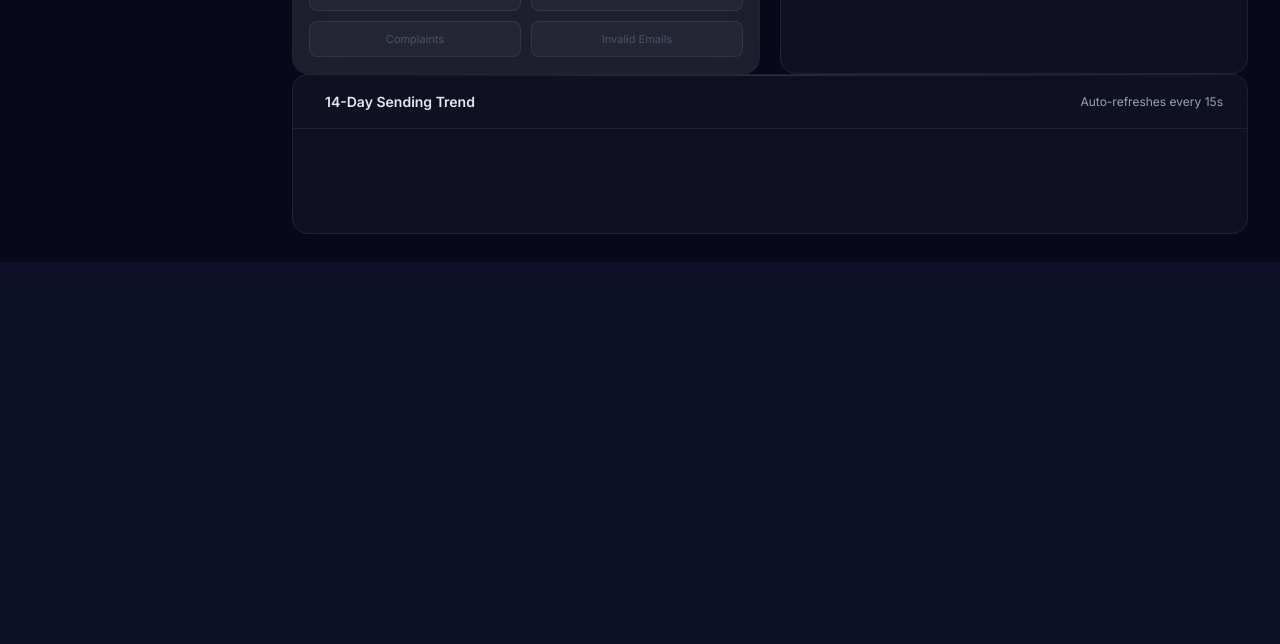
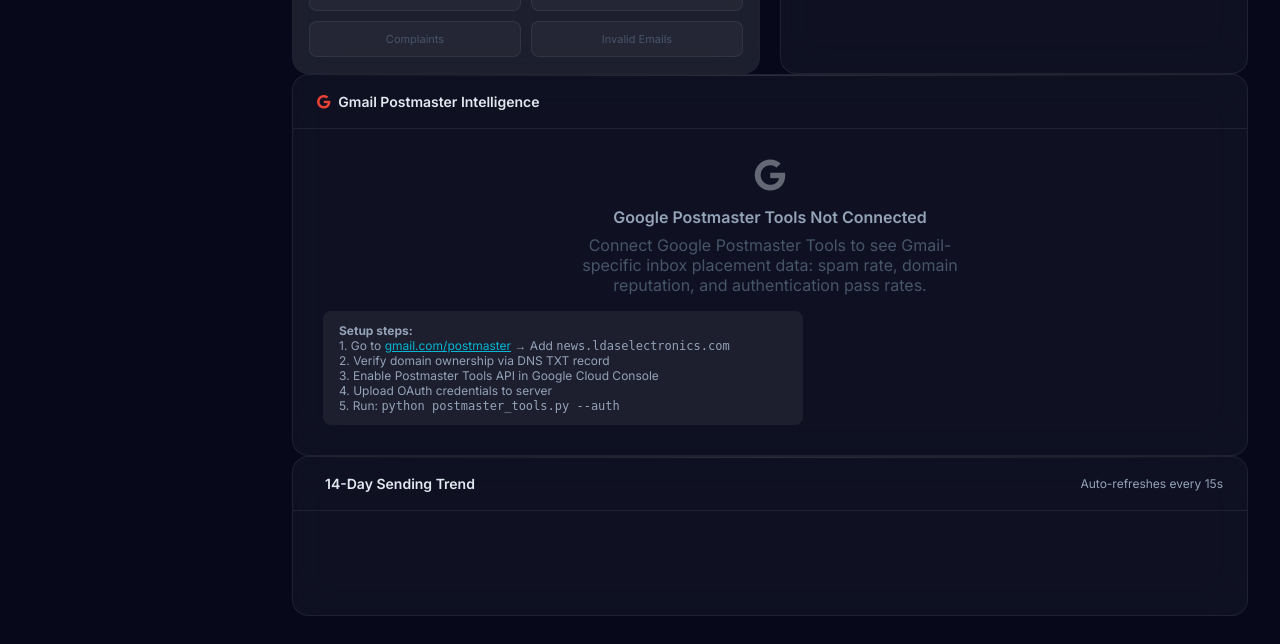
Before and after one commit to davinderpreet/mailenginehub, a Python web app: template templates/warmup.html in a window 1280 px wide. Shown: the part 2032-2676 px from the top of the page. Before the commit the page ends 2294 px from the top, so only its background shows below. Run offline with Jinja, Linux system fonts and the light colour scheme; the template is opened without the code that fills it, so the values that code supplies are empty.

Commit message:
feat: Gmail Postmaster Tools dashboard + setup instructions
- PostmasterMetric model for storing daily Gmail metrics
- postmaster_tools.py: OAuth2 auth, API fetch, nightly sync at 6:30am
- Warmup dashboard: Gmail Intelligence card with spam rate, domain
  reputation, DKIM/DMARC pass rates, spam trend chart
- Shows setup instructions when not yet connected

Co-Authored-By: Claude Opus 4.6 (1M context) <noreply@anthropic.com>

```diff
--- a/templates/warmup.html
+++ b/templates/warmup.html
@@ -777,6 +777,102 @@
 
 </div>
 
+<!-- ── Gmail Postmaster Tools Intelligence ── -->
+{% if postmaster_latest %}
+<div class="card">
+  <div class="card-header">
+    <div class="card-title"><i class="fab fa-google" style="color:#ea4335;margin-right:8px;"></i>Gmail Postmaster Intelligence</div>
+    <span style="font-size:12px;color:#94a3b8;">{{ postmaster_latest.date.strftime('%b %d, %Y') if postmaster_latest.date else 'Latest' }}</span>
+  </div>
+
+  <div style="display:grid;grid-template-columns:repeat(4, 1fr);gap:12px;padding:16px;">
+    <!-- Spam Rate -->
+    <div style="text-align:center;padding:16px;background:var(--surface2);border-radius:10px;border:1px solid var(--border);">
+      <div style="font-size:11px;color:var(--text3);margin-bottom:6px;">USER SPAM RATE</div>
+      <div style="font-size:28px;font-weight:800;color:{% if postmaster_latest.spam_rate <= 0.001 %}#22c55e{% elif postmaster_latest.spam_rate <= 0.003 %}#f97316{% else %}#ef4444{% endif %};">
+        {{ "%.2f"|format(postmaster_latest.spam_rate * 100) }}%
+      </div>
+      <div style="font-size:10px;color:var(--text3);margin-top:4px;">Target: &lt; 0.10%</div>
+    </div>
+
+    <!-- Domain Reputation -->
+    <div style="text-align:center;padding:16px;background:var(--surface2);border-radius:10px;border:1px solid var(--border);">
+      <div style="font-size:11px;color:var(--text3);margin-bottom:6px;">DOMAIN REPUTATION</div>
+      <div style="font-size:28px;font-weight:800;color:{% if postmaster_latest.domain_reputation == 'HIGH' %}#22c55e{% elif postmaster_latest.domain_reputation == 'MEDIUM' %}#f97316{% else %}#ef4444{% endif %};">
+        {{ postmaster_latest.domain_reputation or 'N/A' }}
+      </div>
+      <div style="font-size:10px;color:var(--text3);margin-top:4px;">Gmail's trust score</div>
+    </div>
+
+    <!-- DKIM Pass Rate -->
+    <div style="text-align:center;padding:16px;background:var(--surface2);border-radius:10px;border:1px solid var(--border);">
+      <div style="font-size:11px;color:var(--text3);margin-bottom:6px;">DKIM PASS RATE</div>
+      <div style="font-size:28px;font-weight:800;color:{% if postmaster_latest.dkim_success_rate >= 0.95 %}#22c55e{% elif postmaster_latest.dkim_success_rate >= 0.80 %}#f97316{% else %}#ef4444{% endif %};">
+        {{ "%.0f"|format(postmaster_latest.dkim_success_rate * 100) }}%
+      </div>
+      <div style="font-size:10px;color:var(--text3);margin-top:4px;">Target: 100%</div>
+    </div>
+
+    <!-- DMARC Pass Rate -->
+    <div style="text-align:center;padding:16px;background:var(--surface2);border-radius:10px;border:1px solid var(--border);">
+      <div style="font-size:11px;color:var(--text3);margin-bottom:6px;">DMARC PASS RATE</div>
+      <div style="font-size:28px;font-weight:800;color:{% if postmaster_latest.dmarc_success_rate >= 0.95 %}#22c55e{% elif postmaster_latest.dmarc_success_rate >= 0.80 %}#f97316{% else %}#ef4444{% endif %};">
+        {{ "%.0f"|format(postmaster_latest.dmarc_success_rate * 100) }}%
+      </div>
+      <div style="font-size:10px;color:var(--text3);margin-top:4px;">Target: 100%</div>
+    </div>
+  </div>
+
+  {% if postmaster_trend and postmaster_trend|length > 1 %}
+  <!-- Spam Rate Trend -->
+  <div style="padding:0 16px 16px;">
+    <div style="font-size:12px;font-weight:600;color:var(--text2);margin-bottom:8px;">Spam Rate Trend (last {{ postmaster_trend|length }} days)</div>
+    <div style="display:flex;align-items:flex-end;gap:3px;height:60px;">
+      {% for m in postmaster_trend %}
+      {% set bar_pct = (m.spam_rate * 10000)|int %}
+      {% set bar_h = [bar_pct, 100]|min %}
+      <div style="flex:1;background:{% if m.spam_rate <= 0.001 %}rgba(34,197,94,0.5){% elif m.spam_rate <= 0.003 %}rgba(249,115,22,0.5){% else %}rgba(239,68,68,0.5){% endif %};height:{{ [bar_h, 2]|max }}%;border-radius:3px 3px 0 0;" title="{{ m.date }}: {{ '%.3f'|format(m.spam_rate * 100) }}%"></div>
+      {% endfor %}
+    </div>
+    <div style="display:flex;justify-content:space-between;font-size:10px;color:var(--text3);margin-top:4px;">
+      <span>{{ postmaster_trend[0].date.strftime('%b %d') }}</span>
+      <span>{{ postmaster_trend[-1].date.strftime('%b %d') }}</span>
+    </div>
+  </div>
+  {% endif %}
+
+  <div style="padding:0 16px 16px;">
+    <div style="padding:10px 14px;background:var(--surface2);border-radius:8px;font-size:12px;color:var(--text2);line-height:1.5;">
+      <strong style="color:var(--text);">What Gmail tells us:</strong>
+      Spam rate must stay under 0.10% (never above 0.30%). Domain reputation of HIGH means inbox placement.
+      MEDIUM or LOW means Promotions tab or spam. Data updates daily with ~24h delay.
+    </div>
+  </div>
+</div>
+{% else %}
+<div class="card">
+  <div class="card-header">
+    <div class="card-title"><i class="fab fa-google" style="color:#ea4335;margin-right:8px;"></i>Gmail Postmaster Intelligence</div>
+  </div>
+  <div class="empty-state" style="padding:30px;">
+    <i class="fab fa-google" style="color:#e2e8f0;font-size:32px;"></i>
+    <h3>Google Postmaster Tools Not Connected</h3>
+    <p style="max-width:420px;margin:0 auto;color:var(--text3);">
+      Connect Google Postmaster Tools to see Gmail-specific inbox placement data:
+      spam rate, domain reputation, and authentication pass rates.
+    </p>
+    <div style="margin-top:16px;padding:12px 16px;background:var(--surface2);border-radius:8px;font-size:12px;color:var(--text2);text-align:left;max-width:480px;">
+      <strong>Setup steps:</strong><br>
+      1. Go to <a href="https://gmail.com/postmaster/" target="_blank" style="color:var(--cyan);">gmail.com/postmaster</a> → Add <code>news.ldaselectronics.com</code><br>
+      2. Verify domain ownership via DNS TXT record<br>
+      3. Enable Postmaster Tools API in Google Cloud Console<br>
+      4. Upload OAuth credentials to server<br>
+      5. Run: <code>python postmaster_tools.py --auth</code>
+    </div>
+  </div>
+</div>
+{% endif %}
+
 <!-- ── Row 3c: Recent Bounce/Complaint Events ── -->
 {% if recent_events %}
 <div class="card">
```
Also changed, not shown: REFERENCE.md (+2 -2 lines).
